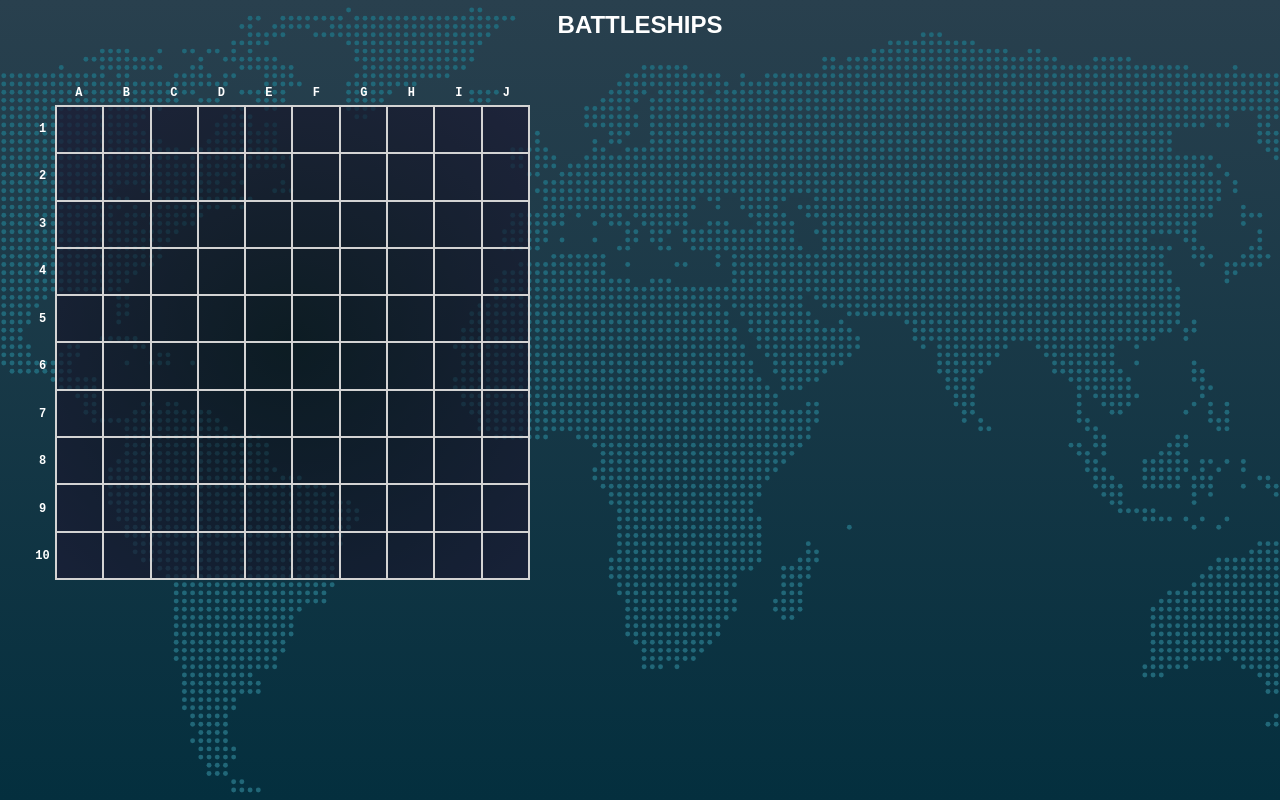
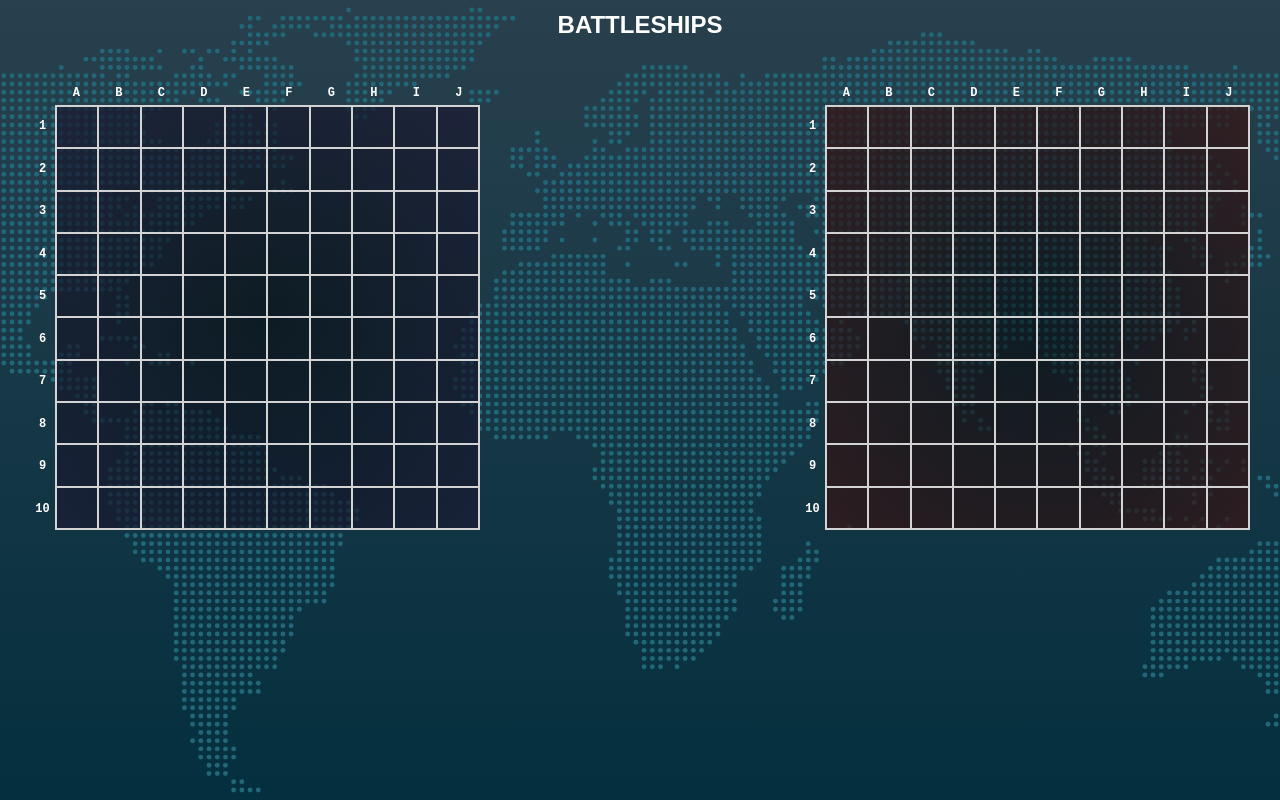
Before and after one commit to ryanmillard/battleship, a website with bundled scripts: page src/index.html in a window 1280 px wide. Built offline with nearby package versions, Linux system fonts and the light colour scheme.

Commit message:
Friendly and enemy gameboard UI

```diff
--- a/src/index.html
+++ b/src/index.html
@@ -10,7 +10,6 @@
 <body>
   <header>BATTLESHIPS</header>
   <main>
-    <div></div>
   </main>
 </body>
 </html>
--- a/src/index.js
+++ b/src/index.js
@@ -10,5 +10,8 @@ let gameboardOne = Gameboard();
 let gameboardTwo = Gameboard();
 console.log("hello!");
 
-let boardOne = UI.createGameboardUI();
-document.body.getElementsByTagName('main')[0].appendChild(boardOne);
+let boardOne = UI.createGameboardUI(true);
+let boardTwo = UI.createGameboardUI(false);
+const main = document.getElementsByTagName('main')[0];
+main.appendChild(boardOne);
+main.appendChild(boardTwo);
--- a/src/sass/style.scss
+++ b/src/sass/style.scss
@@ -1,6 +1,6 @@
 body {
   margin: 0;
-  height: 100vh;
+  min-height: 100vh;
   background: url('../assets/images/map.svg'), linear-gradient(rgb(41, 64, 78), rgb(4,47,62));
   background-repeat: no-repeat;
   background-size: cover;
@@ -22,14 +22,17 @@ header {
 
 main {
   margin: 30px;
+  display: flex;
+  align-items: center;
+  justify-content: space-between;
 }
 
 .gameboard-container {
   display: grid;
   grid-template-columns: 25px 1fr;
   grid-template-rows: 25px 1fr;
-  width: 500px;
-  height: 500px;
+  width: 450px;
+  height: 450px;
   // background-color: rgba(0,0,0,0.5);
 }
 
@@ -69,8 +72,15 @@ main {
   width: calc(100% - 2px);
   height: calc(100% - 2px);
   border: 1px lightgray solid;
+  cursor: crosshair;
+}
+
+.friendly-board {
   background: radial-gradient(rgba(0,0,0,0), rgba(82, 82, 158, 0.5));
-  cursor: crosshair;
+}
+
+.enemy-board {
+  background: radial-gradient(rgba(0,0,0,0), rgba(163, 63, 63, 0.5));
 }
 
 .gameboard-cell {
--- a/src/ui.js
+++ b/src/ui.js
@@ -1,12 +1,14 @@
 
 
-function createGameboardUI() {
+function createGameboardUI(isFriendly) {
   let containerFrame = document.createElement('div');
   containerFrame.classList.add('gameboard-container');
 
   let gameboardFrame = document.createElement('div');
   gameboardFrame.classList.add('gameboard');
   containerFrame.appendChild(gameboardFrame);
+
+  gameboardFrame.classList.add(isFriendly ? 'friendly-board':'enemy-board');
 
   let gameboardNumbers = document.createElement('div');
   gameboardNumbers.classList.add('gameboard-numbers');
```
